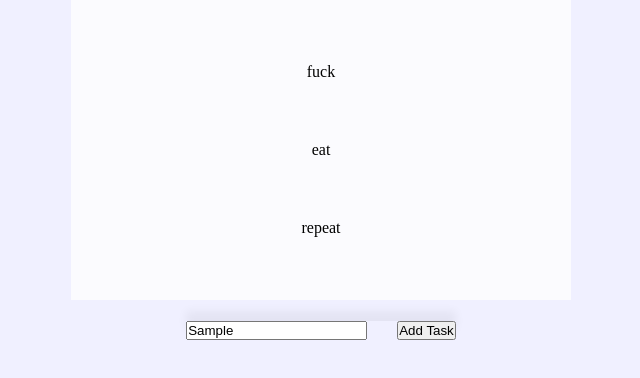
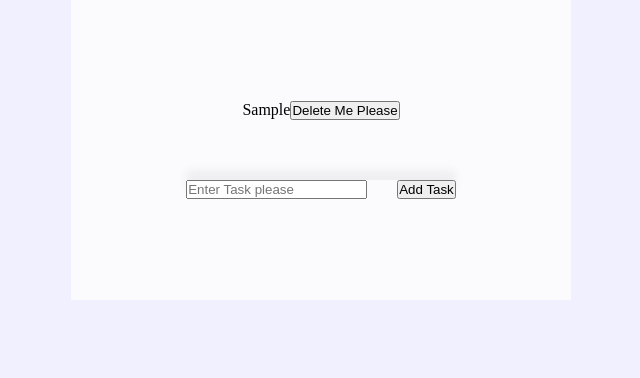
Before and after one commit to alexeyGilyazov/Pet-Project, a website: page project 7/index.html in a window 1280 px wide. Both pictures are taken after typing "Sample" into the empty fields and a click on the button "Add Task". Shown: the whole page, without its empty margins (319-959 px from the left). Drawn offline with Linux system fonts and the light colour scheme.

Commit message:
add create and delete task

```diff
--- a/project 7/index.html
+++ b/project 7/index.html
@@ -11,11 +11,7 @@
 <body>
     <div class="todo">
         <div class="todo__list">
-            <ul class="todo">
-                <li>train</li>
-                <li>fuck</li>
-                <li>eat</li>
-                <li>repeat</li>
+            <ul id="list">
             </ul>
         </div>
         <div class="todo__input">
--- a/project 7/src/main.js
+++ b/project 7/src/main.js
@@ -1,14 +1,42 @@
 const addBtn = document.querySelector('#addBtn')
 const input = document.querySelector('#input')
+const list = document.querySelector('#list')
+const deleteBTn = document.querySelector('.deleteBtn')
 
 addBtn.addEventListener('click', (e) => {
     e.preventDefault()
+    const valueInput = input.value
+    if (valueInput.trim()) {
+        createElement2(valueInput)
+        input.value = ''
+    }
+})
 
-    const valueInput = input.value
-    console.log(valueInput);
+function createElement2(textContent) {
+    const newEl = `<li>${textContent}<button class='deleteBtn'>Delete Me Please</button></li>`
+    list.insertAdjacentHTML('beforeend', newEl)
+}
+
+list.addEventListener('click', (e) => {
+    e.preventDefault()
+    if (e.target.classList.contains('deleteBtn')) {
+        e.target.closest('li').remove()
+    }
 })
 
 
-function createElement(textinput) {
-    const
-}
+
+
+
+
+
+// function createElement(textinput) {
+//     const newTask = document.createElement('li')
+//     const btnDeleteTask = document.createElement('button')
+//     btnDeleteTask.textContent = 'Delete me'
+//     btnDeleteTask.style.marginLeft = '20px'
+//     btnDeleteTask.setAttribute('id', 'btnDelete')
+//     newTask.innerHTML = textinput
+//     newTask.appendChild(btnDeleteTask)
+//     list.appendChild(newTask)
+// }
```
